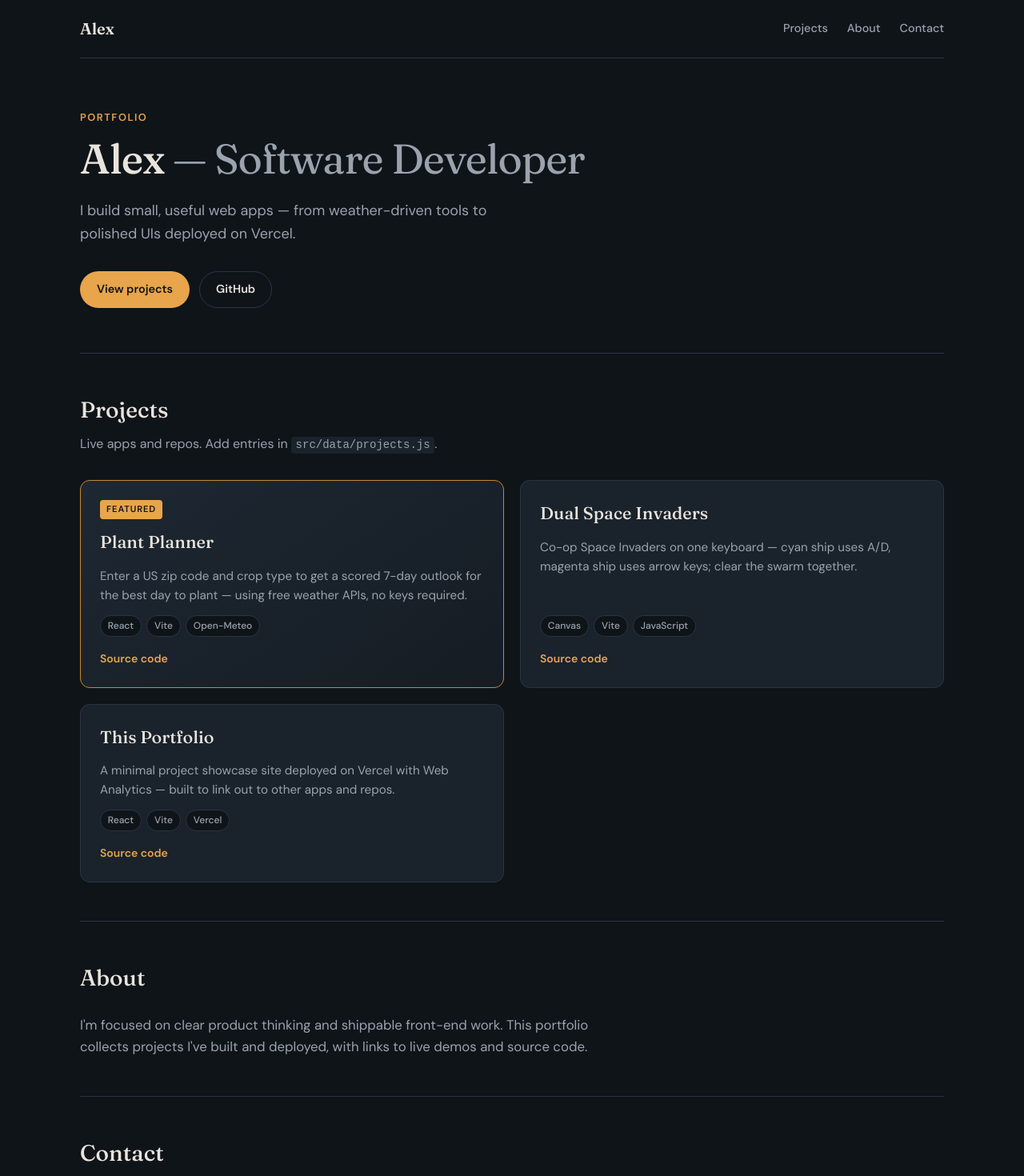
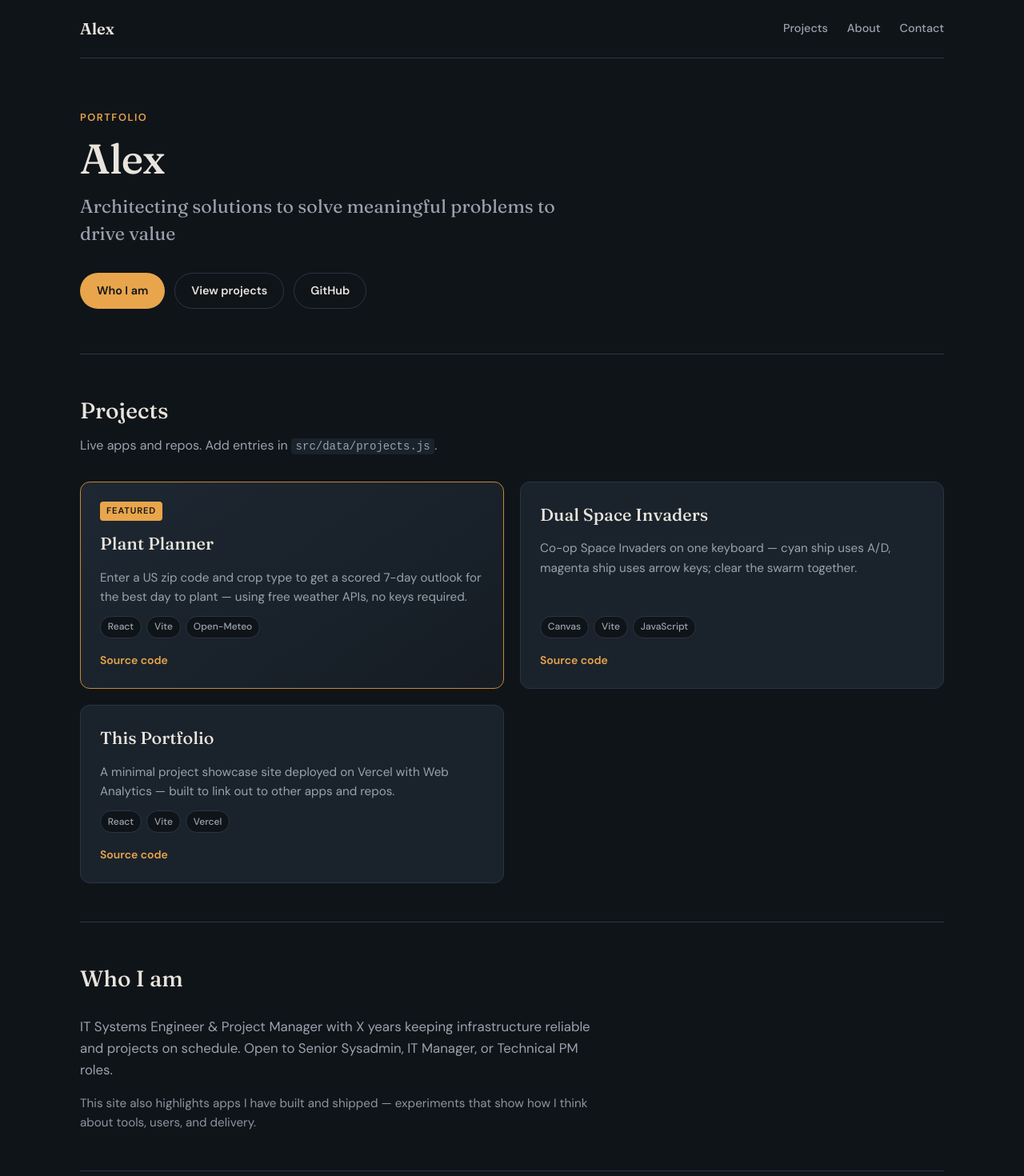
Before and after one commit to VentureAlex/portfolio, a React (Vite) app: page / in a window 1280 px wide. Shown: the top 1470 px of the page at 80% size. Built offline with nearby package versions, Linux system fonts and the light colour scheme.

Commit message:
content: update professional identity and who I am
Replace software developer positioning with solutions-focused headline
and IT Systems Engineer / PM background. Add Who I am section.

```diff
--- a/index.html
+++ b/index.html
@@ -6,9 +6,9 @@
     <meta name="viewport" content="width=device-width, initial-scale=1.0" />
     <meta
       name="description"
-      content="Portfolio of web projects by Alex — React apps deployed on Vercel."
+      content="Alex — IT Systems Engineer & Project Manager. Portfolio of infrastructure experience and shipped web projects."
     />
-    <title>Alex — Portfolio</title>
+    <title>Alex — IT Systems Engineer & Project Manager</title>
     <link rel="preconnect" href="https://fonts.googleapis.com" />
     <link rel="preconnect" href="https://fonts.gstatic.com" crossorigin />
     <link
--- a/src/components/About.jsx
+++ b/src/components/About.jsx
@@ -2,9 +2,10 @@ export default function About({ site }) {
   return (
     <section className="section section--about" id="about">
       <div className="section__head">
-        <h2>About</h2>
+        <h2>Who I am</h2>
       </div>
-      <p className="about__text">{site.bio}</p>
+      <p className="about__text">{site.whoIAm}</p>
+      <p className="about__text about__text--secondary">{site.portfolioNote}</p>
     </section>
   )
 }
--- a/src/components/Hero.jsx
+++ b/src/components/Hero.jsx
@@ -2,13 +2,13 @@ export default function Hero({ site }) {
   return (
     <section className="hero" id="top">
       <p className="hero__eyebrow">Portfolio</p>
-      <h1 className="hero__title">
-        {site.name}
-        <span className="hero__role"> — {site.role}</span>
-      </h1>
-      <p className="hero__tagline">{site.tagline}</p>
+      <h1 className="hero__title">{site.name}</h1>
+      <p className="hero__headline">{site.headline}</p>
       <div className="hero__actions">
-        <a href="#projects" className="btn btn--primary">
+        <a href="#about" className="btn btn--primary">
+          Who I am
+        </a>
+        <a href="#projects" className="btn btn--ghost">
           View projects
         </a>
         <a
--- a/src/data/site.js
+++ b/src/data/site.js
@@ -1,9 +1,11 @@
 export const site = {
   name: 'Alex',
-  role: 'Software Developer',
-  tagline:
-    'I build small, useful web apps — from weather-driven tools to polished UIs deployed on Vercel.',
-  bio: `I'm focused on clear product thinking and shippable front-end work. This portfolio collects projects I've built and deployed, with links to live demos and source code.`,
+  headline:
+    'Architecting solutions to solve meaningful problems to drive value',
+  whoIAm:
+    'IT Systems Engineer & Project Manager with X years keeping infrastructure reliable and projects on schedule. Open to Senior Sysadmin, IT Manager, or Technical PM roles.',
+  portfolioNote:
+    'This site also highlights apps I have built and shipped — experiments that show how I think about tools, users, and delivery.',
   links: {
     github: 'https://github.com/VentureAlex',
     linkedin: 'https://www.linkedin.com/in/venturealex/',
--- a/src/index.css
+++ b/src/index.css
@@ -122,15 +122,13 @@ main {
   letter-spacing: -0.02em;
 }
 
-.hero__role {
-  color: var(--text-muted);
+.hero__headline {
+  margin: 0.75rem 0 0;
+  max-width: 40rem;
+  font-family: var(--font-display);
+  font-size: clamp(1.1rem, 2.5vw, 1.45rem);
   font-weight: 400;
-}
-
-.hero__tagline {
-  margin: 1.25rem 0 0;
-  max-width: 36rem;
-  font-size: 1.125rem;
+  line-height: 1.45;
   color: var(--text-muted);
 }
 
@@ -294,6 +292,13 @@ main {
   font-size: 1.05rem;
 }
 
+.about__text--secondary {
+  margin-top: 1rem;
+  font-size: 0.95rem;
+  color: var(--text-muted);
+  opacity: 0.9;
+}
+
 .contact__list {
   margin: 1.5rem 0 0;
   padding: 0;
```
